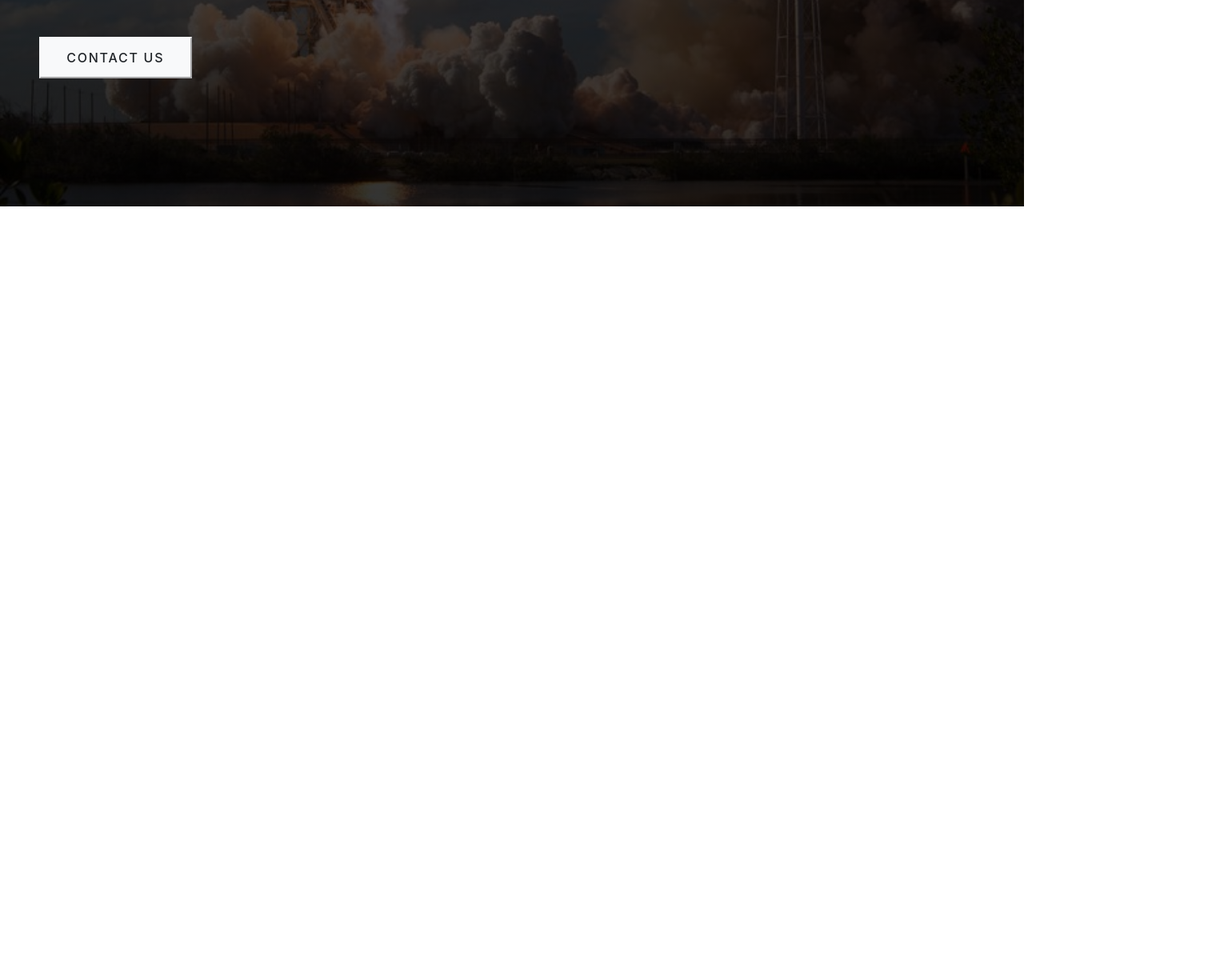
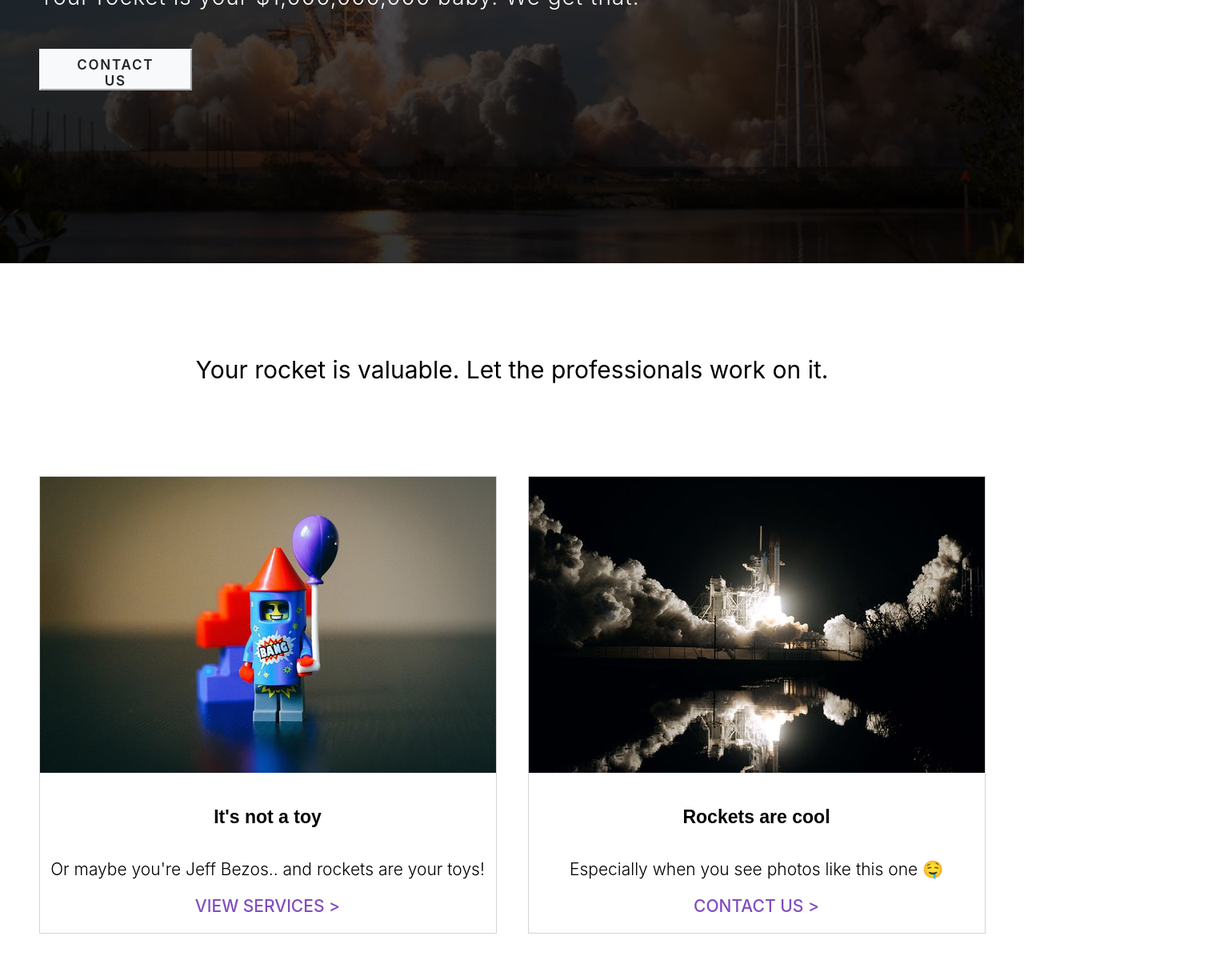
Before and after one commit to PSpraggins/CSS101, a plain HTML site: page index.html in a window 1280 px wide. Shown: the part 558-1773 px from the top of the page at 80% size, 1530 px wide, since content can reach past the window. Before the commit the page ends 816 px from the top, so only its background shows below. Drawn offline with Linux system fonts and the light colour scheme.

Commit message:
Adding Mid Section with Services and Contact Boxes

```diff
--- a/index.html
+++ b/index.html
@@ -28,5 +28,31 @@
             </button>
         </div>
     </div>
+    <h3 id="mid-head">Your rocket is valuable. Let the professionals work on it.</h3>
+
+    <div id="mid-row">
+        <div id="services-box">
+            <a href="services.html">
+                <img src="images/lego_guy.jpg" alt="Lego Rocket">
+                <h5>It's not a toy</h5>
+                <p class="black">Or maybe you're Jeff Bezos.. and rockets are your toys!</p>
+                <a href="services.html">
+                    <p class="purple">
+                        View Services &gt;
+                    </p>
+                </a>
+            </a>
+        </div>
+        <div id="contact-box">
+            <img src="images/nasa.jpg" alt="Rocket Launch">
+            <h5>Rockets are cool</h5>
+                <p class="black">Especially when you see photos like this one &#129316;</p>
+                <a href="services.html">
+                    <p class="purple">
+                        Contact us &gt;
+                    </p>
+                </a>
+        </div>
+    </div>
 </body>
 </html>
--- a/styles.css
+++ b/styles.css
@@ -18,6 +18,7 @@ nav{
     display: inline-block;
     padding: 5px 0;
     margin-right: 48px;
+    padding-left: 235px;
 }
 nav ul{
     display: flex;
@@ -30,6 +31,7 @@ nav li{
     font-family: -apple-system, BlinkMacSystemFont, 'Segoe UI', Roboto, Oxygen, Ubuntu, Cantarell, 'Open Sans', 'Helvetica Neue', sans-serif;
     font-weight: 350;
     margin: 0 50px;
+    letter-spacing: 1.25px;
 }
 
 #jumbo-img{
@@ -41,14 +43,16 @@ nav li{
     margin-right: auto;
     padding-top: 144px;
     padding-bottom: 144px;
+    height: 452px;
 }
 
 #container{
     padding-left: 17.5px;
+    padding-top: 20px;
     margin-right: auto;
     margin-left: auto;
     max-width: 1200px;
-    font-family: -apple-system, BlinkMacSystemFont, 'Segoe UI', Roboto, Oxygen, Ubuntu, Cantarell, 'Open Sans', 'Helvetica Neue', sans-serif;
+    font-family: proxima-nova,-apple-system,BlinkMacSystemFont,Segoe UI,Roboto,Helvetica Neue,Arial,Noto Sans,sans-serif,Apple Color Emoji,Segoe UI Emoji,Segoe UI Symbol,Noto Color Emoji;
 }
 #container h1, h2 {
     color: white;
@@ -58,10 +62,15 @@ nav li{
     font-size: 64px;
     max-width: 50%;
     margin-bottom: 24px;
+    line-height: 1.25;
+
 }
 #container h2{
     font-size: 28px;
+    padding-top: 16px;
     margin-bottom: 16px;
+    letter-spacing: 1px;
+    line-height: 1.13px;
 }
 #contact-us-button {
     color: #212529;
@@ -69,11 +78,56 @@ nav li{
     border-color: #f8f9fa;
     padding: 8px 32px;
     font-family: proxima-nova,-apple-system,BlinkMacSystemFont,Segoe UI,Roboto,Helvetica Neue,Arial,Noto Sans,sans-serif,Apple Color Emoji,Segoe UI Emoji,Segoe UI Symbol,Noto Color Emoji;
-    font-weight: 500;
+    font-weight: 600;
     letter-spacing: 1.75px;
-    font-size: 16px;
+    font-size: 17px;
     width: 191px;
     height: 52px;
-    margin-top: 42px;
+    margin-top: 48px;
     margin-bottom: 16px;
 }
+
+#mid-head {
+    text-align: center;
+    font-size: 30px;
+    font-weight: 400;
+    margin-top: 115px;
+    margin-bottom: 115px;
+    font-family: -apple-system,BlinkMacSystemFont,Segoe UI,Roboto,Helvetica Neue,Arial,Noto Sans,sans-serif,Apple Color Emoji,Segoe UI Emoji,Segoe UI Symbol,Noto Color Emoji;
+}
+#mid-row{
+    text-align: center;
+    margin-left: auto;
+    margin-right: auto;
+    margin-bottom: 48px;
+}
+#services-box, #contact-box {
+    border: 1px solid lightgrey;
+    display: inline-block;
+    text-align: center;
+    margin: 0 17.5px;
+}
+a {
+    text-decoration: none;
+}
+
+h5 {
+    font-size: 23px;
+    font-weight: 800;
+    color: black;
+    font-family: proxima-nova,sans-serif;
+}
+
+.purple {
+    color: #814ebf;
+    font-weight: 500;
+    font-size: 21px;
+    text-transform: uppercase;
+    font-family: proxima-nova,-apple-system,BlinkMacSystemFont,Segoe UI,Roboto,Helvetica Neue,Arial,Noto Sans,sans-serif,Apple Color Emoji,Segoe UI Emoji,Segoe UI Symbol,Noto Color Emoji;
+}
+.black {
+    color: black;
+    font-weight: 350;
+    font-size: 21px;
+    font-family: proxima-nova,-apple-system,BlinkMacSystemFont,Segoe UI,Roboto,Helvetica Neue,Arial,Noto Sans,sans-serif,Apple Color Emoji,Segoe UI Emoji,Segoe UI Symbol,Noto Color Emoji;
+}
```
